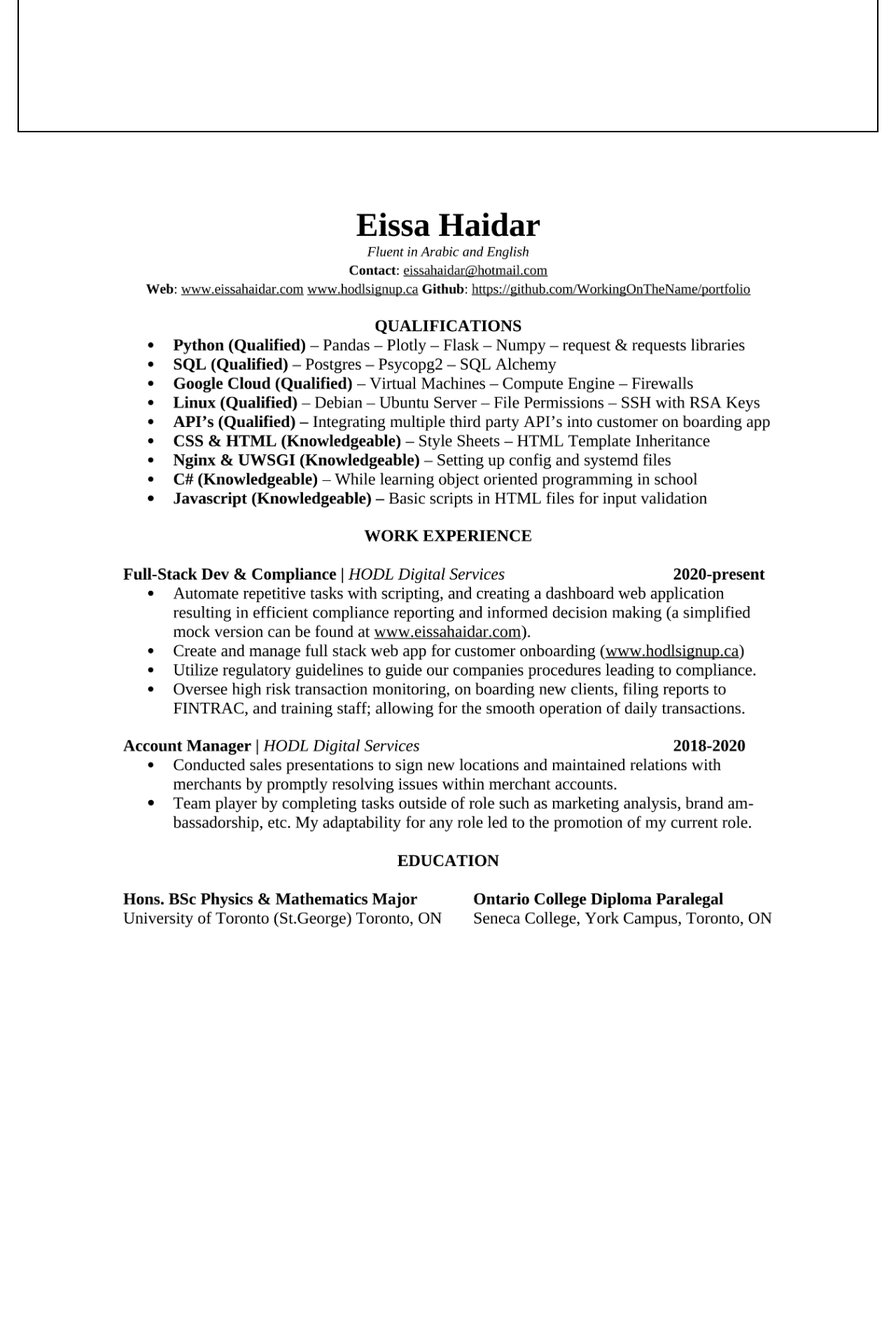
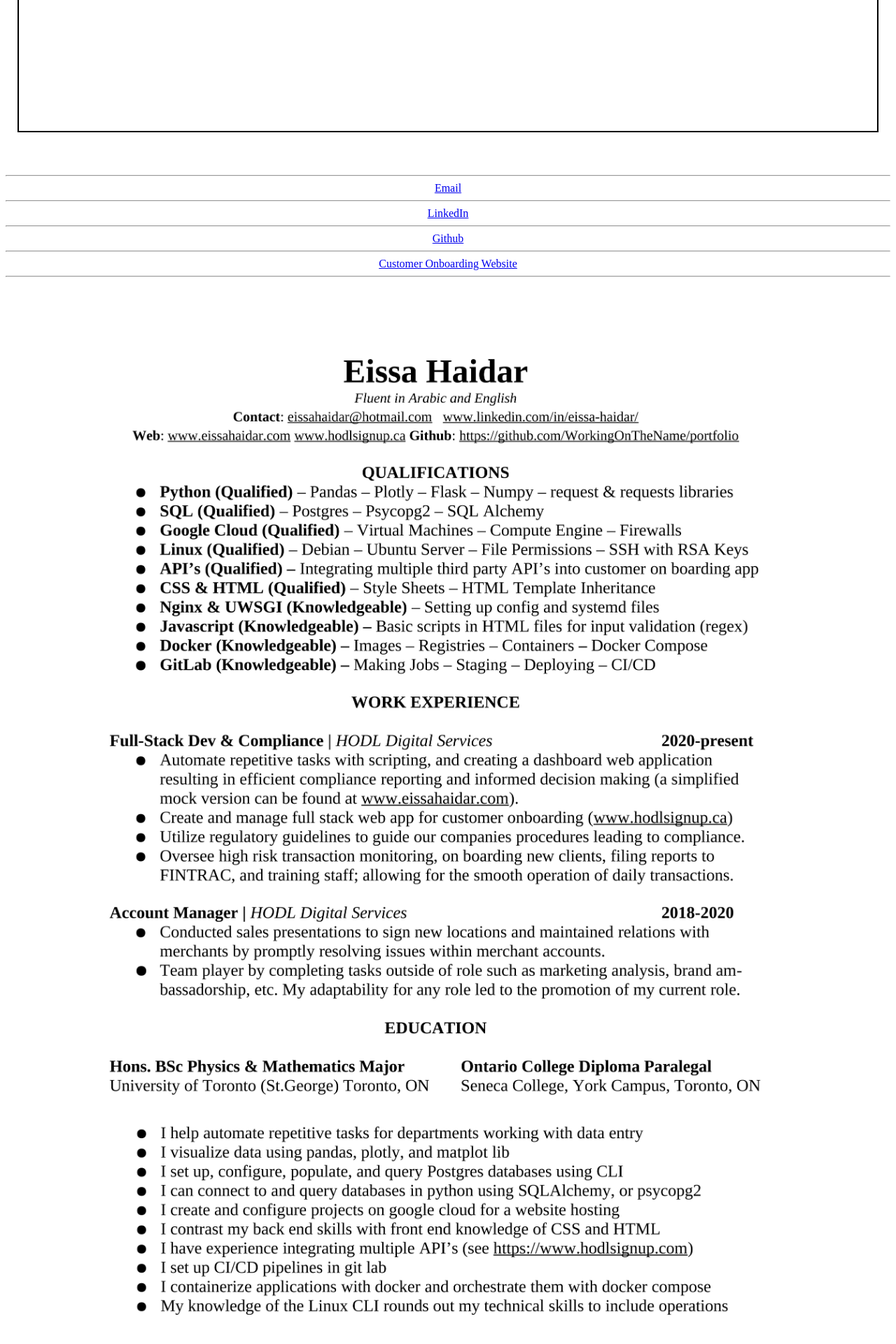
Before and after one commit to WorkingOnTheName/portfolio, a Flask app: template app_folder/templates/public/portfolio.html in a window 1280 px wide. Shown: the part 1801-3721 px from the top of the page at 70% size. Before the commit the page ends 3126 px from the top, so only its background shows below. Run offline with Flask 3, Linux system fonts and the light colour scheme; the template is opened without the code that fills it: most values are stand-ins (such as "Sample title", 1, 10 or a date in 2020); parts of the project's set-up code (start-up, migrations or seed data) failed here and were passed over; some libraries are stand-ins or nearby versions.

Commit message:
resume update and links

```diff
--- a/app_folder/static/css/style.css
+++ b/app_folder/static/css/style.css
@@ -119,3 +119,7 @@
     height: 100%;
     border: none;
 }
+
+.links{
+    text-align: center;
+}
--- a/app_folder/templates/public/portfolio.html
+++ b/app_folder/templates/public/portfolio.html
@@ -48,7 +48,19 @@
         <div>{{monthly_low_plot|safe}}</div>
     </div>
 </div>
-<img id="resume" src="../../static/img/EissaHaidar_Resume_2023_web.jpg" alt="resume">
+
+<div class="links">
+    <hr>
+    <a href="mailto:eissahaidar@hotmail.com"> Email </a>
+    <hr>
+    <a href="https://www.linkedin.com/in/eissa-haidar/">LinkedIn</a>
+    <hr>
+    <a href="https://github.com/WorkingOnTheName/portfolio">Github</a>
+    <hr>
+    <a href="https://www.hodlsignup.ca">Customer Onboarding Website</a>
+    <hr>
+</div>
+<img id="resume" src="../../static/img/EissaHaidar_Resume_web.jpg" alt="resume">
 
 <!-- My resume pdf being inserted into the webpage below the plotly charts
 <iframe id="pdf-iframe" src="../../static/pdf/EissaHaidar_Resume.pdf"></iframe>
```
Also changed, not shown: app_folder/static/img/EissaHaidar_Resume_2023_web.jpg (deleted), app_folder/static/img/EissaHaidar_Resume_web.jpg (added), 1 other file.
